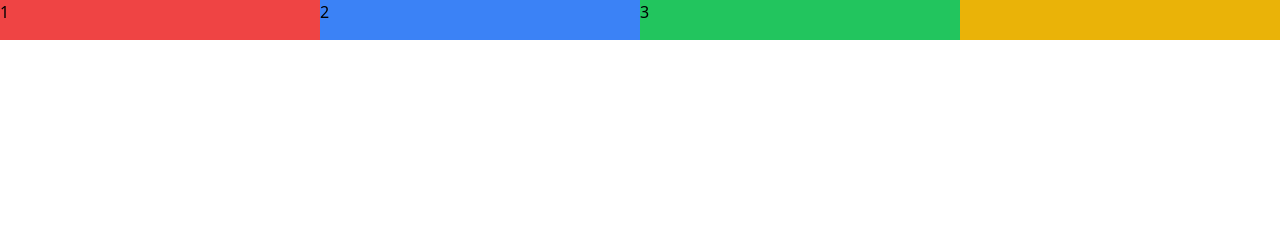
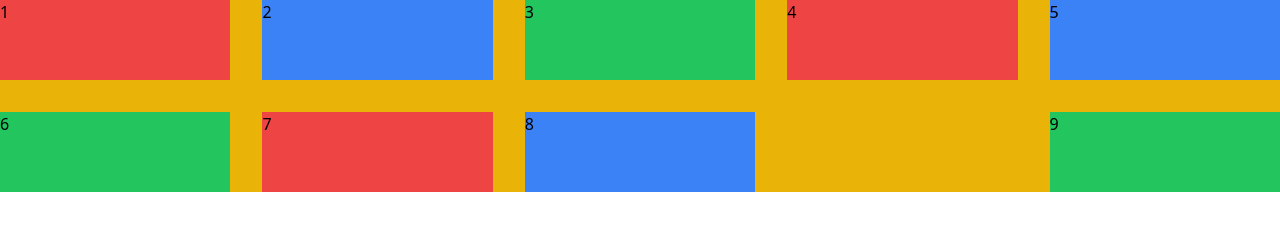
Before and after one commit to blessedmadukoma/udemy-tailwind, a website: page public/index.html in a window 1280 px wide. Drawn offline with Linux system fonts and the light colour scheme.

Commit message:
grid: learnt placement, setting of the flow, working with columns (vertical) and rows (horizontal)

```diff
--- a/public/index.html
+++ b/public/index.html
@@ -10,12 +10,38 @@
 </head>
 
 <body>
- <!-- convert the div to flex -->
- <div class="flex flex-wrap bg-yellow-500 w-auto">
+ <!-- convert the div to grid-->
+ <!--Column: column of 3 and gap of 4  -->
+ <!-- <div class="bg-yellow-500 w-auto grid grid-cols-3 gap-8"> -->
   <!-- set the height and width to 10 - 2.5rem-->
-  <div class="h-10 w-80 bg-red-500">1</div>
-  <div class="h-10 w-80 bg-blue-500">2</div>
-  <div class="h-10 w-80 bg-green-500">3</div>
+  <!-- <div class="h-20 bg-red-500">1</div>
+  <div class="h-20 bg-blue-500">2</div>
+  <div class="h-20 bg-green-500">3</div> -->
+
+  <!-- column span of 2 -->
+  <!-- <div class="col-span-2  h-20 bg-red-500">4</div>
+  <div class="h-20 bg-blue-500">5</div>
+  <div class="h-20 bg-green-500">6</div>
+
+  <div class="h-20 bg-red-500">7</div>
+  <div class="h-20 bg-blue-500">8</div>
+  <div class="h-20 bg-green-500">9</div>
+ </div> -->
+ <!-- Row: row of 3 and gap of 4, set the flow to column  -->
+ <div class="bg-yellow-500 w-auto grid grid-cols-5 grid-flow-row gap-8">
+  <!-- set the height and width to 10 - 2.5rem-->
+  <div class="h-20 bg-red-500">1</div>
+  <div class="h-20 bg-blue-500">2</div>
+  <div class="h-20 bg-green-500">3</div>
+
+  <!-- column span of 2 -->
+  <div class="row-span-2 h-20 bg-red-500">4</div>
+  <div class="h-20 bg-blue-500">5</div>
+  <div class="h-20 bg-green-500">6</div>
+
+  <div class="h-20 bg-red-500">7</div>
+  <div class="h-20 bg-blue-500">8</div>
+  <div class="h-20 bg-green-500">9</div>
  </div>
 </body>
 
```
Also changed, not shown: public/styles.css.
